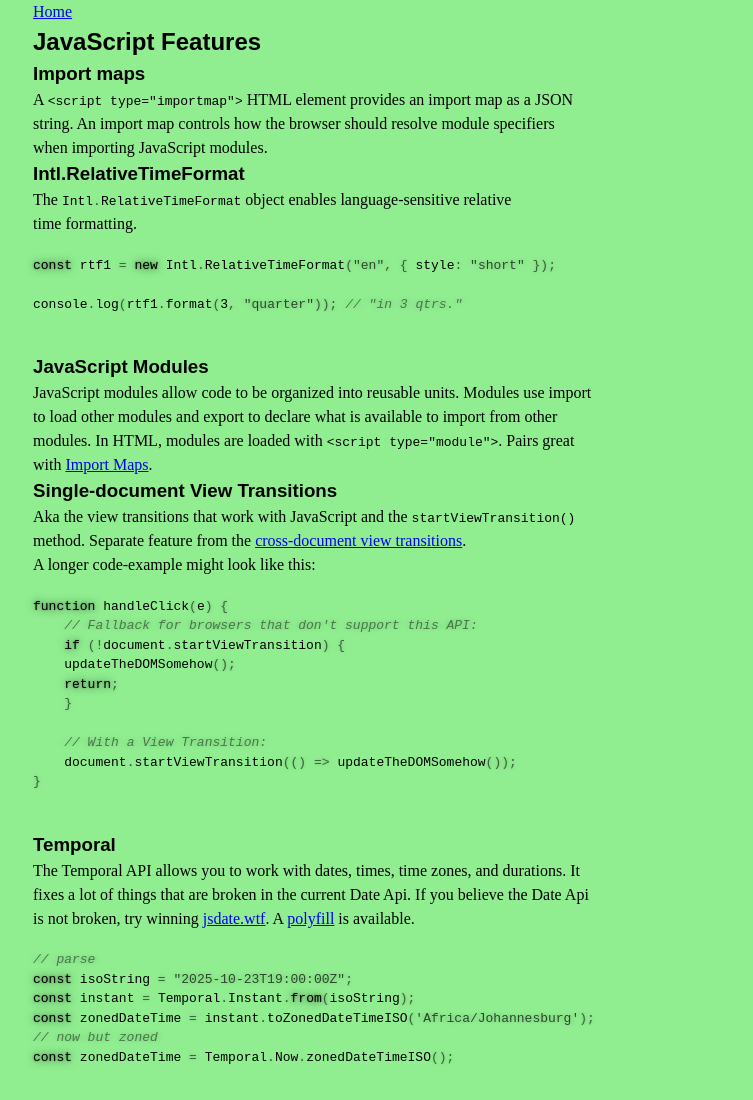
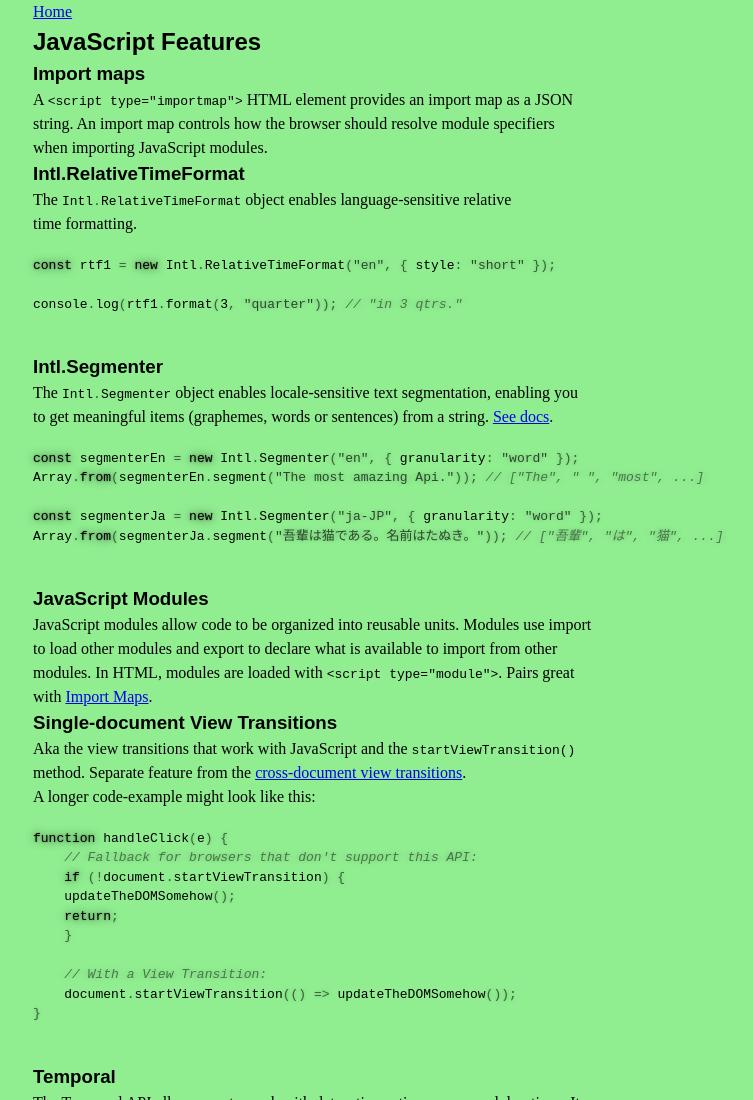
Before and after one commit to Richargh/web-native, a website: page js-features.html in a window 1280 px wide. Shown: the top 1100 px of the page, without its empty margins (327-1080 px from the left). Drawn offline with Linux system fonts and the light colour scheme.

Commit message:
^ F: add intl.segmenter

```diff
--- a/js-features.html
+++ b/js-features.html
@@ -72,6 +72,24 @@ Yes, viewing the source is a good idea for this site
 const rtf1 = new Intl.RelativeTimeFormat("en", { style: "short" });
 
 console.log(rtf1.format(3, "quarter")); // "in 3 qtrs."
+                </code>
+            </pre>
+        </section>
+        <section id="intl-segmenter">
+            <h3>Intl.Segmenter</h3>
+            <p>
+                The <code class="microlight">Intl.Segmenter</code> object enables locale-sensitive text segmentation,
+                enabling you to get meaningful items (graphemes, words or sentences) from a string.
+                <a href="https://developer.mozilla.org/en-US/docs/Web/JavaScript/Reference/Global_Objects/Intl/Segmenter">See docs</a>.
+            </p>
+            <baseline-status featureid="intl-segmenter"></baseline-status>
+            <pre>
+                <code translate="no" dir="ltr" class="microlight">
+const segmenterEn = new Intl.Segmenter("en", { granularity: "word" });
+Array.from(segmenterEn.segment("The most amazing Api.")); // ["The", " ", "most", ...]
+
+const segmenterJa = new Intl.Segmenter("ja-JP", { granularity: "word" });
+Array.from(segmenterJa.segment("吾輩は猫である。名前はたぬき。")); // ["吾輩", "は", "猫", ...]
                 </code>
             </pre>
         </section>
```
